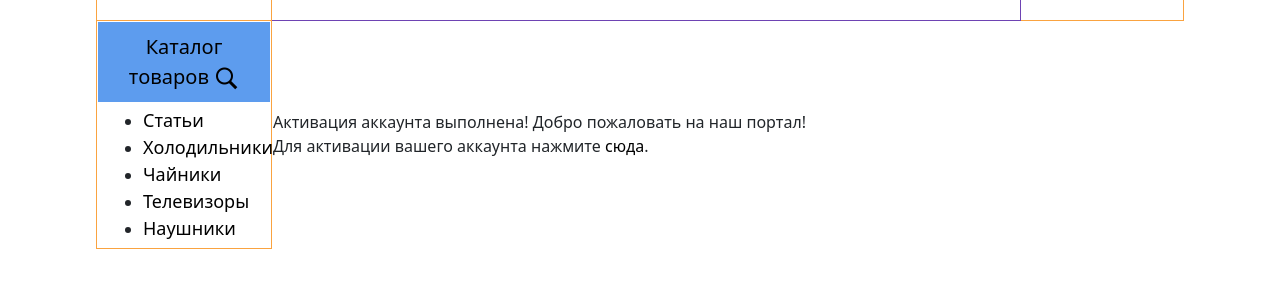
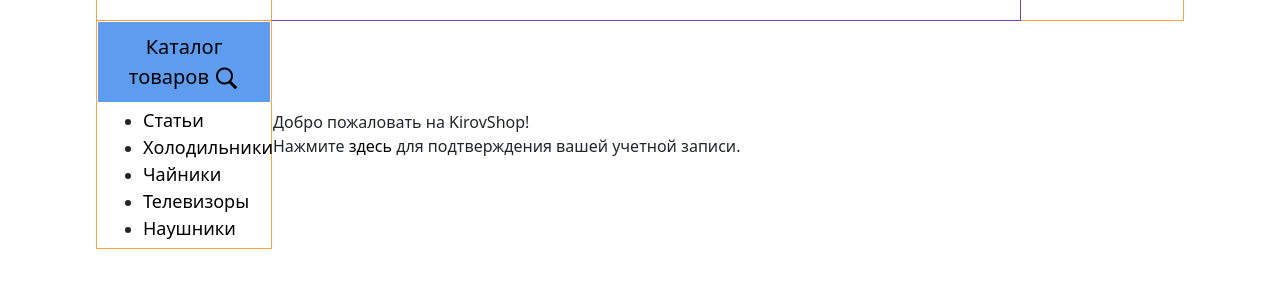
Before and after one commit to KostyaTarasov/WebStore, a PHP site: the page made by templates/mail/userActivation.php in a window 1280 px wide. Shown: the part 95-383 px from the top of the page. Run offline with PHP 8.4, Linux system fonts and the light colour scheme; the template is opened without the code that fills it: most values are stand-ins (such as "Sample title", 1, 10 or a date in 2020); data that the repository does not hold is empty.

Commit message:
правки в письме активации аккаунта + корректировки

```diff
--- a/src/MyProject/Models/ActiveRecordEntity.php
+++ b/src/MyProject/Models/ActiveRecordEntity.php
@@ -88,14 +88,9 @@ abstract class ActiveRecordEntity implements \JsonSerializable
         }
         # Cформируем запрос
         $sql = 'UPDATE ' . static::getTableName() . ' SET ' . implode(', ', $columns2params) . ' WHERE id = ' . $this->id;
-        var_dump($sql);
 
         $db = Db::getInstance(); // При вызове метода, вернётся объект класса Db
         $db->query($sql, $params2values, static::class); // Передаём параметры, где $sql-строка запроса, $params2values содержит новое передаваемое значение (для столбика name), класс
-
-        echo "<pre>";
-        var_dump($params2values);
-        echo "</pre>";
 
         // Cоздали универсальный метод, который позволит обновлять записи в бд для любых объектов,
         // являющимися наследниками класса ActiveRecordEntity.
--- a/src/MyProject/Services/EmailSender.php
+++ b/src/MyProject/Services/EmailSender.php
@@ -9,7 +9,7 @@ class EmailSender
 {
     public static function send(
         User $receiver, // принимается параметр $user из класса UsersController
-        string $subject, // принимается тема письма 'Активация'
+        string $subject, // принимается тема письма 'Добро пожаловать!'
         string $templateName, // принимается 'userActivation.php' для открытия формы активации аккаунта
         array $templateVars = [] // принимается массив с именами userId и code
     ): void {
@@ -17,7 +17,7 @@ class EmailSender
 
         ob_start();
         require __DIR__ . '/../../../templates/mail/' . $templateName; // Путь к файлу userActivation.php
-        $body = ob_get_contents(); // Текст для письма берём из буффера, который получен из файла userActivation.php (Добро пожаловать на наш портал!<br> Для активации вашего аккаунта нажмите на ссылку...)
+        $body = ob_get_contents(); // Текст для письма берём из буффера, который получен из файла userActivation.php
         ob_end_clean();
 
         mail($receiver->getEmail(), $subject, $body, 'From: mixtmneon@gmail.com' . "\r\n" . 'Content-Type: text/html; charset=UTF-8' . "\r\n");
--- a/src/routes.php
+++ b/src/routes.php
@@ -32,7 +32,7 @@ return [
 
     //TODO Поправить:
     '~^users/register$~' => [\MyProject\Controllers\UsersController::class, 'signUp'], // Роут для регистрации пользователей                 http://localhost:8080/users/register
-    '~^users/(\d+)/activate/(.+)$~' => [\MyProject\Controllers\UsersController::class, 'activate'], // Роут успешной активации пользователя  http://localhost:8080/users/15/activate/9cfc33d83a2aef14058ecf1f850a73e1 Где user_id = 15 и code = длинный код в конце url взяты из таблицы users_activation_codes
+    '~^users/(\d+)/activate/(.+)$~' => [\MyProject\Controllers\UsersController::class, 'activate'], // Роут успешной активации пользователя  Где user_id и code взяты из таблицы users_activation_codes
     '~^users/login~' => [\MyProject\Controllers\UsersController::class, 'login'],                   // Роут для авторизации пользователя     http://localhost:8080/users/login
     '~^users/logOut~' => [\MyProject\Controllers\UsersController::class, 'logOut'],                 // Роут для выхода пользователя          http://localhost:8080/users/login
 
--- a/templates/mail/userActivation.php
+++ b/templates/mail/userActivation.php
@@ -1,3 +1,2 @@
-<?= $title = "Активация аккаунта выполнена! "; ?>
-Добро пожаловать на наш портал!<br>
-Для активации вашего аккаунта нажмите <a href="http://learnphp/users/<?= $userId ?>/activate/<?= $code ?>">сюда</a>.
+Добро пожаловать на KirovShop! <br>
+Нажмите <a href="http://learnphp/users/<?= $userId ?>/activate/<?= $code ?>">здесь</a> для подтверждения вашей учетной записи.
```
Also changed, not shown: src/MyProject/Controllers/UsersController.php (+4 -5 lines).
